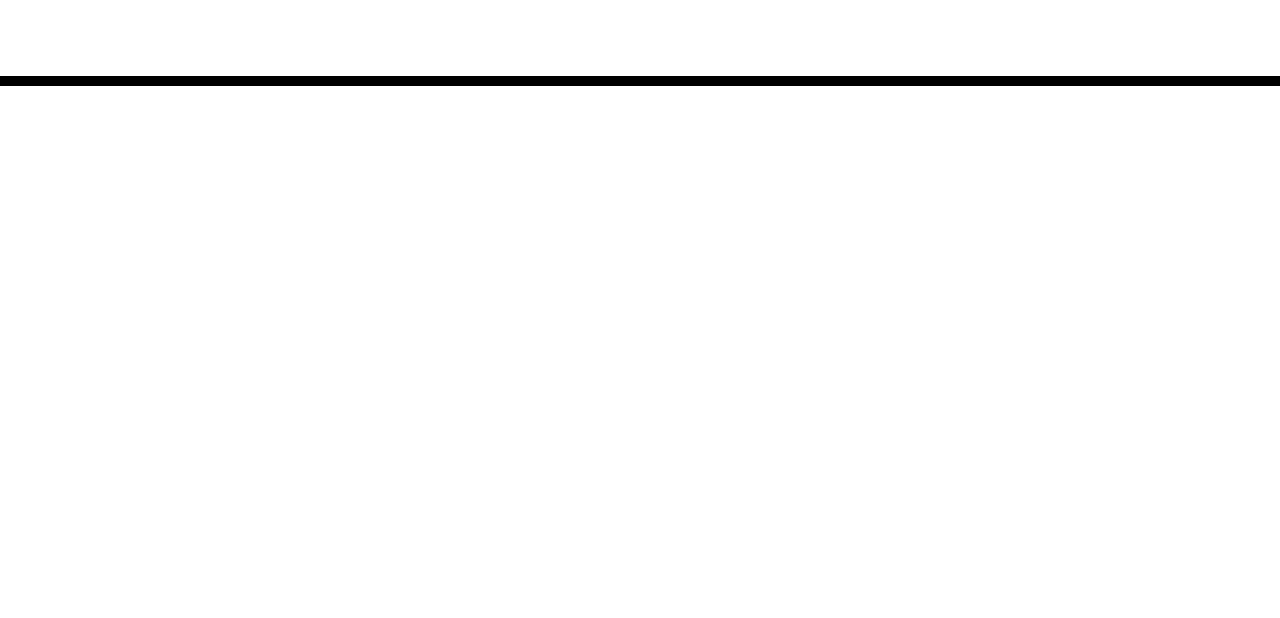
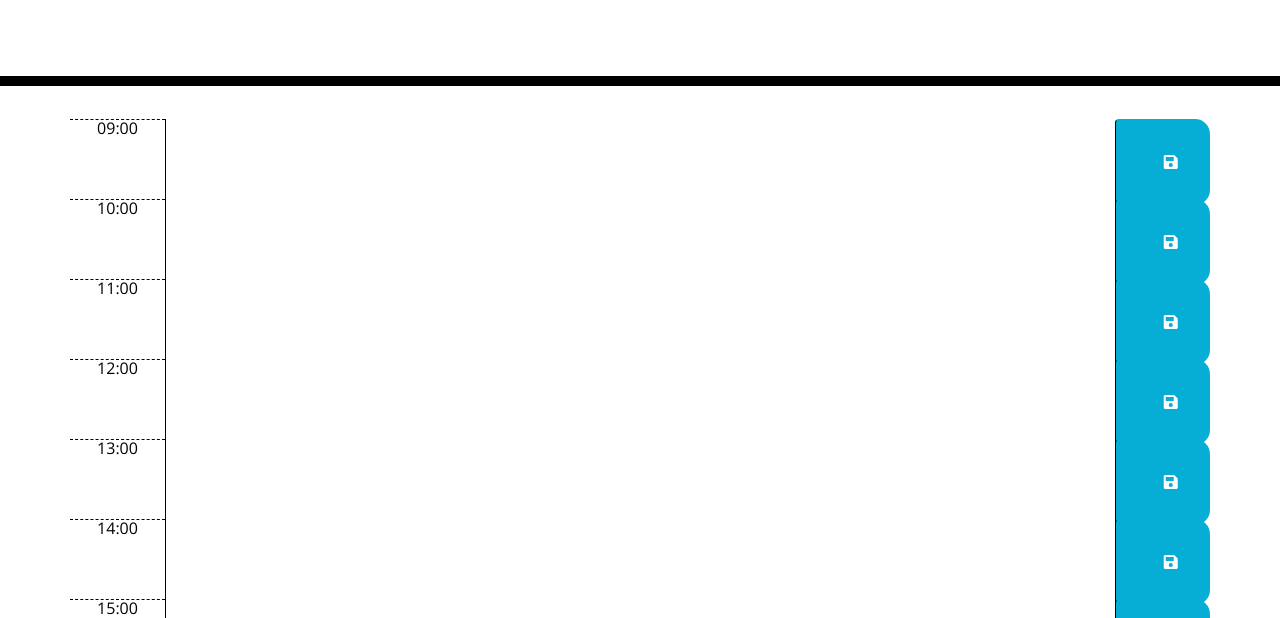
Before and after one commit to superfishal/workday-scheduler, a plain HTML site: page index.html in a window 1280 px wide. Shown: the part 182-800 px from the top of the page. Drawn offline with nearby package versions, Linux system fonts and the light colour scheme.

Commit message:
javascript for each hour dynamically generated

```diff
--- a/assets/js/script.js
+++ b/assets/js/script.js
@@ -0,0 +1,14 @@
+var containerEl = document.getElementById("scheduler");
+
+var hours = ["09", "10", "11", "12", "13", "14", "15", "16", "17"];
+
+hours.forEach(function (hour) {
+  var hourDiv = document.createElement("div");
+  hourDiv.classList.add("row", "time-block");
+  hourDiv.innerHTML = `<div class="col-md-1 hour">${hour}:00</div>
+  <textarea class="col-md-10 description"> </textarea>
+  <button class="btn saveBtn col-md-1">
+    <i class="fas fa-save"></i>
+  </button>`;
+  containerEl.append(hourDiv);
+});
--- a/index.html
+++ b/index.html
@@ -28,8 +28,14 @@
       <p class="lead">A simple calendar app for scheduling your work day</p>
       <p id="currentDay" class="lead"></p>
     </header>
-    <div class="container">
-      <!-- Timeblocks go here -->
+    <div id="scheduler" class="container">
+      <!-- <div id="hour-9" class="row time-block">
+        <div class="col-md-1 hour">9AM</div>
+        <textarea class="col-md-10 description"> </textarea>
+        <button class="btn saveBtn col-md-1">
+          <i class="fas fa-save"></i>
+        </button>
+      </div> -->
     </div>
 
     <script src="https://code.jquery.com/jquery-3.4.1.min.js"></script>
```
